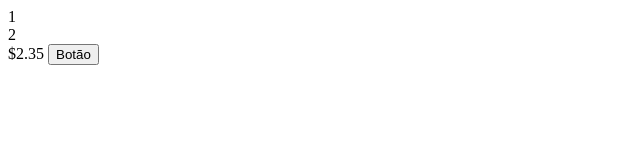
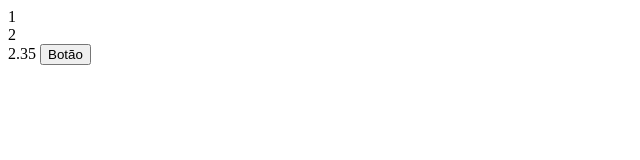
Before and after one commit to arquivolivre/Front-end-Rio-preto, a plain HTML site: page Aula01/index.html in a window 1280 px wide. Shown: the full height of the page, 0-640 px from the left. Drawn offline with Linux system fonts and the light colour scheme.

Commit message:
meu commit

```diff
--- a/Aula01/index.html
+++ b/Aula01/index.html
@@ -10,7 +10,7 @@
 		{{item}}
 	</div>
 
-	{{valor | currency}}
+	{{valor}}
 
 	<button data-ng-click="fazAlgumaCoisa()">Botão</button>
 
```
